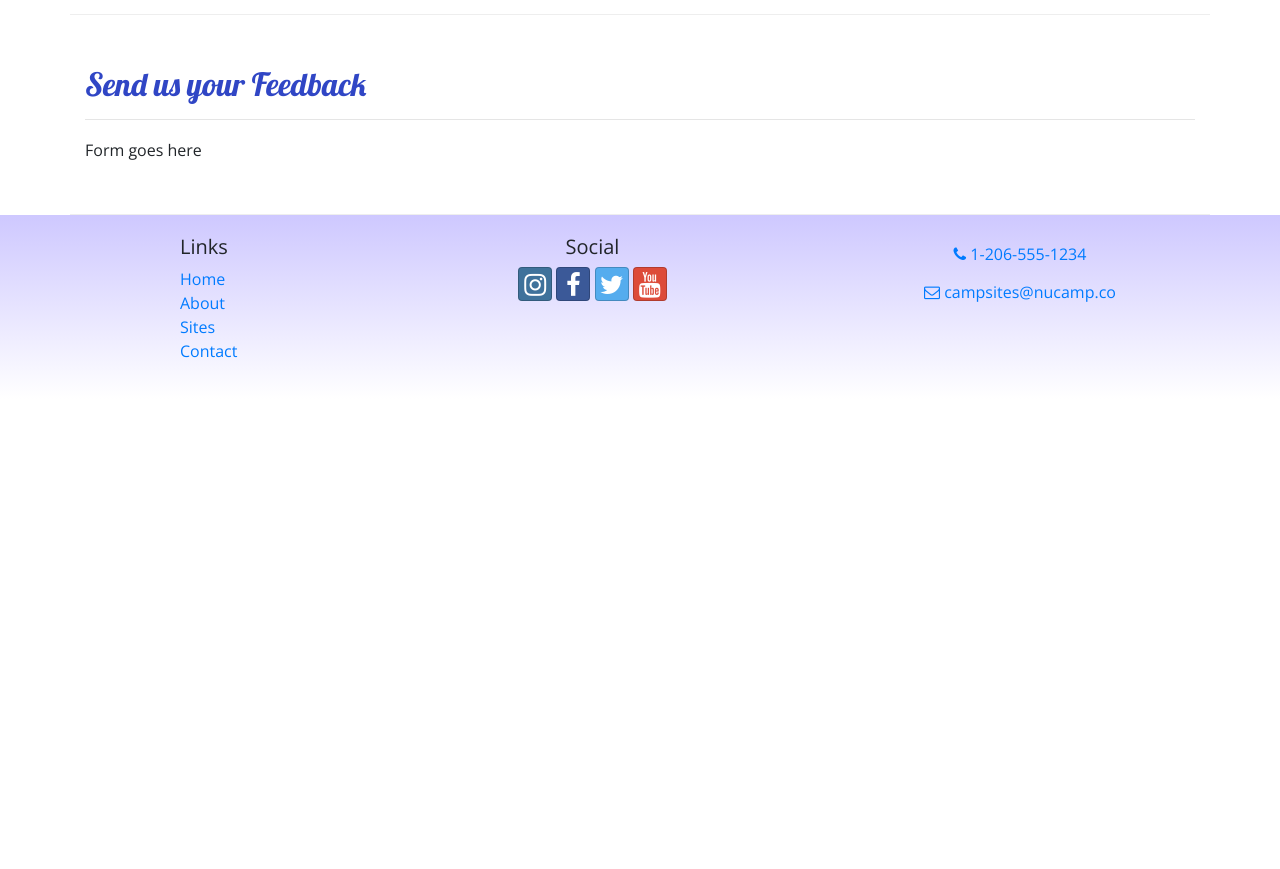
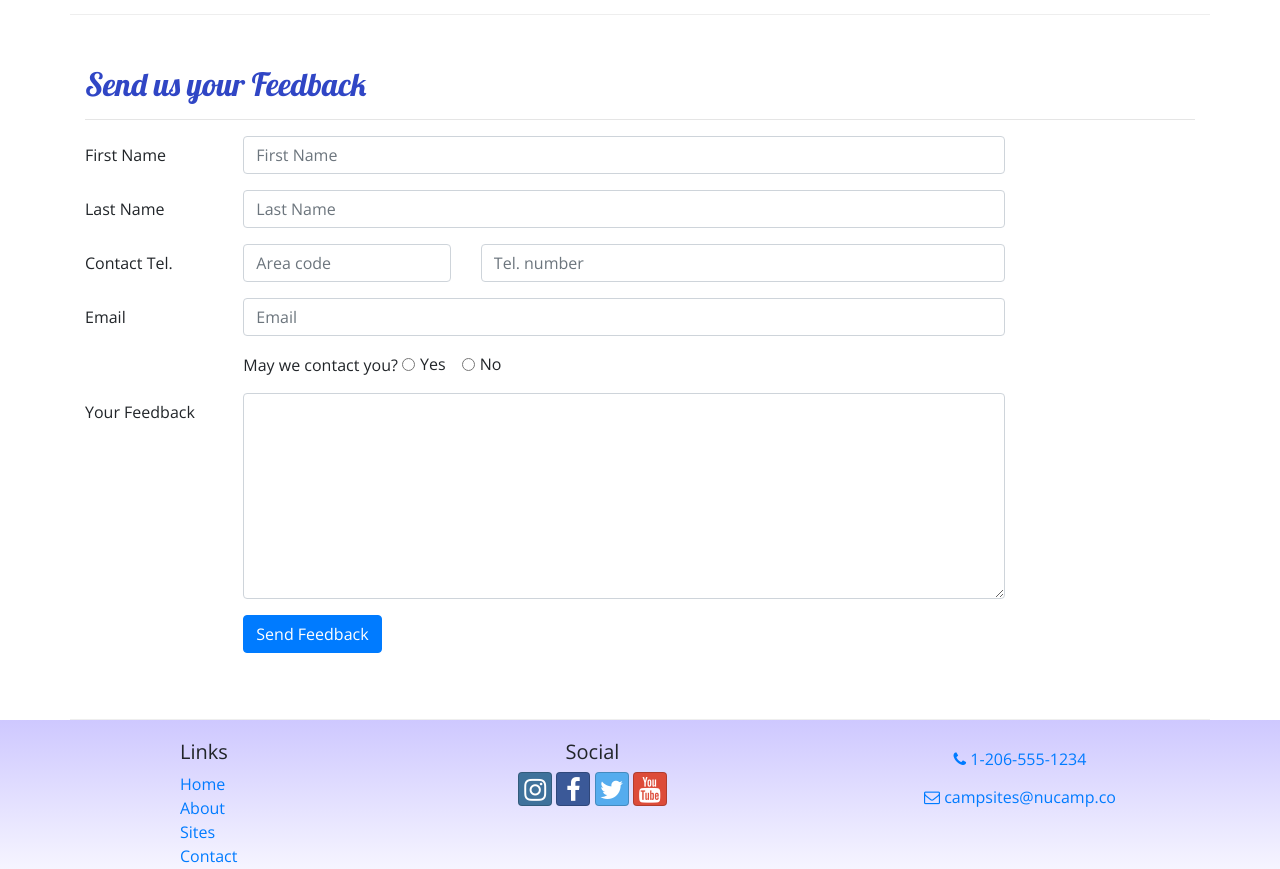
Before and after one commit to Abmiram/nucamp-bootstrap, a website: page contactus.html in a window 1280 px wide. Shown: the part 560-1429 px from the top of the page. Before the commit the page ends 959 px from the top, so only its background shows below. Drawn offline with nearby package versions, Linux system fonts and the light colour scheme.

Commit message:
Added form to contactus

```diff
--- a/contactus.html
+++ b/contactus.html
@@ -85,7 +85,62 @@
                 <hr />
             </div>
             <div class="col-md-10">
-                Form goes here
+                <form>
+                    <div class="form-group row">
+                        <label for="firstName" class="col-md-2 col-form-label">First Name</label>
+                        <div class="col-md-10">
+                            <input type="text" class="form-control" id="firstName" name="firstName"
+                                placeholder="First Name" />
+                        </div>
+                    </div>
+                    <div class="form-group row">
+                        <label for="lastName" class="col-md-2 col-form-label">Last Name</label>
+                        <div class="col-md-10">
+                            <input type="text" class="form-control" id="lastName" name="lastName"
+                                placeholder="Last Name" />
+                        </div>
+                    </div>
+                    <div class="form-group row">
+                        <label for="areaCode" class="col-md-2 col-form-label">Contact Tel.</label>
+                        <div class="col-5 col-md-3">
+                            <input type="tel" class="form-control" id="areaCode" name="areaCode"
+                                placeholder="Area code" />
+                        </div>
+                        <div class="col-7">
+                            <input type="tel" class="form-control" name="telNum" placeholder="Tel. number" />
+                        </div>
+                    </div>
+                    <div class="form-group row">
+                        <label for="email" class="col-md-2 col-form-label">Email</label>
+                        <div class="col-md-10">
+                            <input type="email" class="form-control" id="email" name="email" placeholder="Email" />
+                        </div>
+                    </div>
+                    <div class="form-group row">
+                        <div class="col offset-md-2">
+                            May we contact you?
+                            <div class="form-check form-check-inline">
+                                <input type="radio" class="form-check-input" id="contactYes" name="contactRadios" value="yes" />
+                                <label for="contactYes" class="form-check-label">Yes</label>
+                            </div>
+                            <div class="form-check form-check-inline">
+                                <input type="radio" class="form-check-input" id="contactNo" name="contactRadios" value="no" />
+                                <label for="contactNo" class="form-check-label">No</label>
+                            </div>
+                        </div>
+                    </div>
+                    <div class="form-group row">
+                        <label for="feedback" class="col-md-2 col-form-label">Your Feedback</label>
+                        <div class="col-md-10">
+                            <textarea class="form-control" id="feedback" name="feedback" rows="8"></textarea>
+                        </div>
+                    </div>
+                    <div class="form-group row">
+                        <div class="offset-md-2 col-md-10">
+                            <button type="submit" class="btn btn-primary">Send Feedback</button>
+                        </div>
+                    </div>
+                </form>
             </div>
         </div>
 
```
